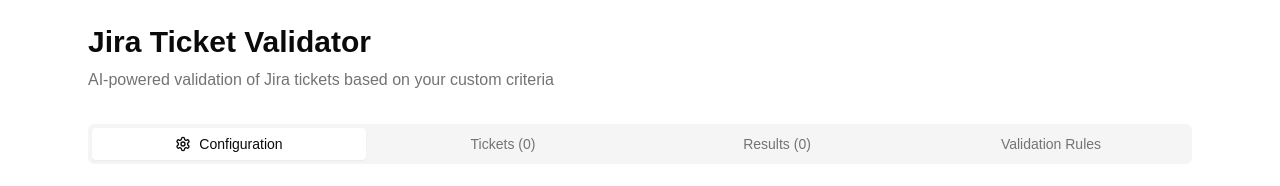
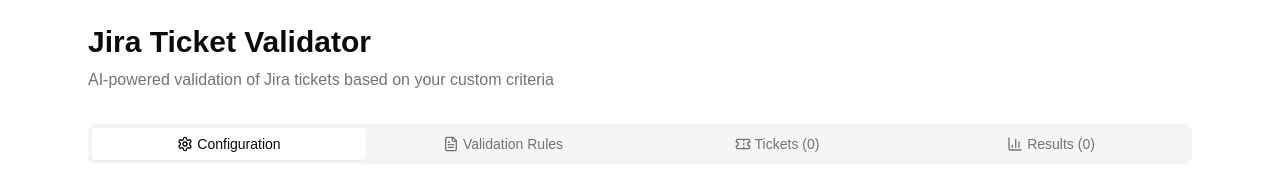
Before and after one commit to zilongqiu/ai_jira_ticket_validator, a Next.js app: page / in a window 1280 px wide. Shown: the top 186 px of the page. Built offline with nearby package versions, Linux system fonts and the light colour scheme.

Commit message:
[main] style: add icons for each UI tabs

```diff
--- a/app/page.tsx
+++ b/app/page.tsx
@@ -8,7 +8,18 @@ import { Input } from "@/components/ui/input"
 import { Label } from "@/components/ui/label"
 import { Badge } from "@/components/ui/badge"
 import { Tabs, TabsContent, TabsList, TabsTrigger } from "@/components/ui/tabs"
-import { AlertCircle, CheckCircle, Clock, Settings, HelpCircle, ExternalLink, RefreshCw } from "lucide-react"
+import {
+  AlertCircle,
+  CheckCircle,
+  Clock,
+  Settings,
+  HelpCircle,
+  ExternalLink,
+  RefreshCw,
+  FileText,
+  Ticket,
+  BarChart3,
+} from "lucide-react"
 
 interface JiraTicket {
   key: string
@@ -182,18 +193,25 @@ export default function JiraTicketValidator() {
 
       <Tabs value={activeTab} onValueChange={setActiveTab} className="space-y-6">
         <TabsList className="grid w-full grid-cols-4">
-          <TabsTrigger value="config" className="flex items-center gap-2">
+          <TabsTrigger value="config" className="flex items-center gap-1">
             <Settings className="h-4 w-4" />
             Configuration
           </TabsTrigger>
-          <TabsTrigger value="tickets">
+          <TabsTrigger value="rules" className="flex items-center gap-1">
+            <FileText className="h-4 w-4" />
+            Validation Rules
+          </TabsTrigger>
+          <TabsTrigger value="tickets" className="flex items-center gap-1">
+            <Ticket className="h-4 w-4" />
             Tickets ({tickets.length})
             {fetchInfo && fetchInfo.total > fetchInfo.fetched && (
-              <span className="text-xs text-muted-foreground ml-1">of {fetchInfo.total}</span>
+              <span className="text-xs text-muted-foreground">of {fetchInfo.total}</span>
             )}
           </TabsTrigger>
-          <TabsTrigger value="results">Results ({validationResults.length})</TabsTrigger>
-          <TabsTrigger value="rules">Validation Rules</TabsTrigger>
+          <TabsTrigger value="results" className="flex items-center gap-1">
+            <BarChart3 className="h-4 w-4" />
+            Results ({validationResults.length})
+          </TabsTrigger>
         </TabsList>
 
         <TabsContent value="config" className="space-y-6">
@@ -326,6 +344,30 @@ export default function JiraTicketValidator() {
                   </p>
                 </div>
               )}
+            </CardContent>
+          </Card>
+        </TabsContent>
+
+        <TabsContent value="rules" className="space-y-4">
+          <Card>
+            <CardHeader>
+              <CardTitle>Validation Rules</CardTitle>
+              <CardDescription>Customize the criteria used to validate Jira tickets</CardDescription>
+            </CardHeader>
+            <CardContent>
+              <div className="space-y-2">
+                <Label htmlFor="validation-rules">Validation Criteria</Label>
+                <Textarea
+                  id="validation-rules"
+                  placeholder="Enter your validation rules..."
+                  value={validationRules}
+                  onChange={(e) => setValidationRules(e.target.value)}
+                  rows={12}
+                />
+              </div>
+              <p className="text-sm text-muted-foreground mt-2">
+                Define your validation criteria as bullet points. The AI will use these rules to evaluate each ticket.
+              </p>
             </CardContent>
           </Card>
         </TabsContent>
@@ -476,30 +518,6 @@ export default function JiraTicketValidator() {
             ))}
           </div>
         </TabsContent>
-
-        <TabsContent value="rules" className="space-y-4">
-          <Card>
-            <CardHeader>
-              <CardTitle>Validation Rules</CardTitle>
-              <CardDescription>Customize the criteria used to validate Jira tickets</CardDescription>
-            </CardHeader>
-            <CardContent>
-              <div className="space-y-2">
-                <Label htmlFor="validation-rules">Validation Criteria</Label>
-                <Textarea
-                  id="validation-rules"
-                  placeholder="Enter your validation rules..."
-                  value={validationRules}
-                  onChange={(e) => setValidationRules(e.target.value)}
-                  rows={12}
-                />
-              </div>
-              <p className="text-sm text-muted-foreground mt-2">
-                Define your validation criteria as bullet points. The AI will use these rules to evaluate each ticket.
-              </p>
-            </CardContent>
-          </Card>
-        </TabsContent>
       </Tabs>
     </div>
   )
```
